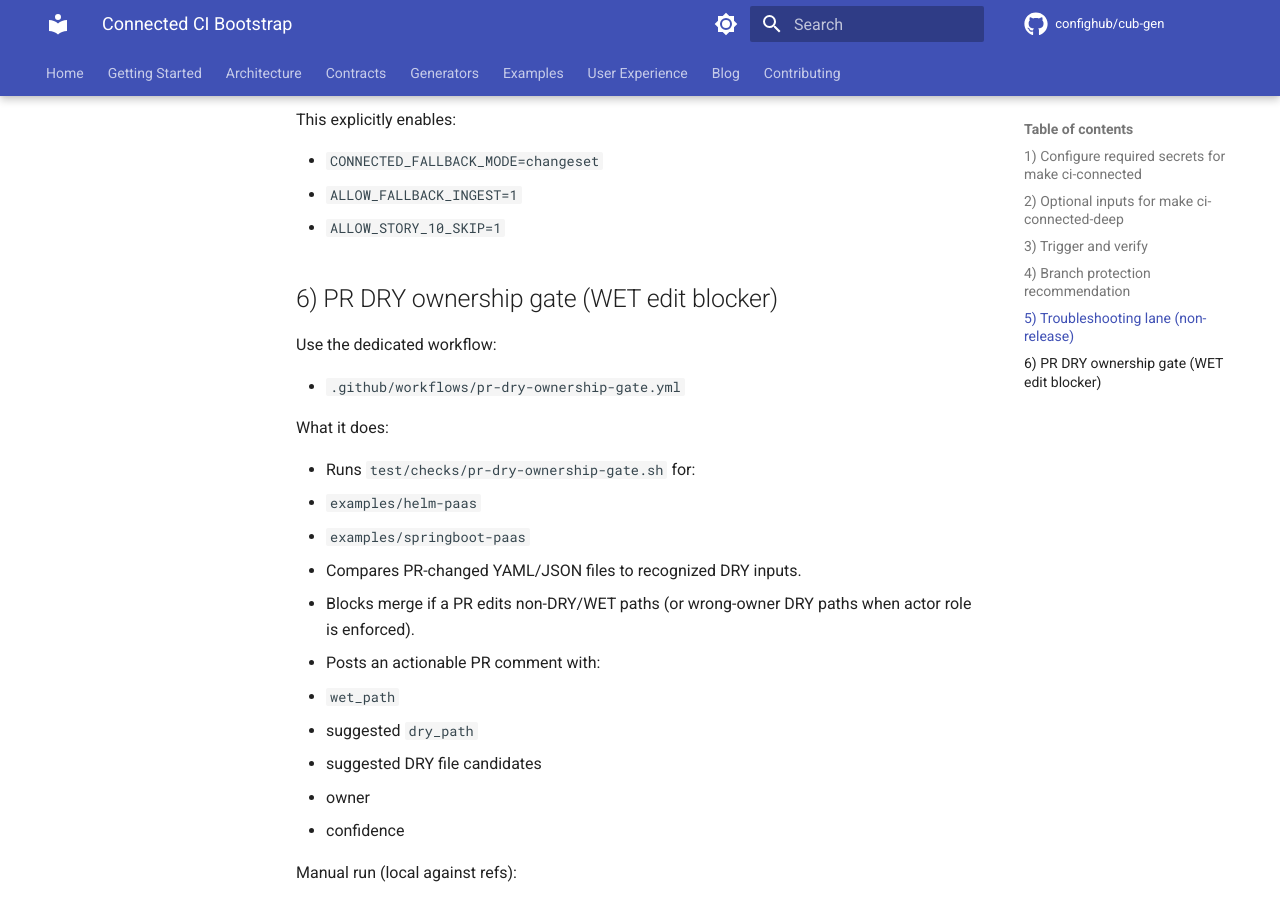
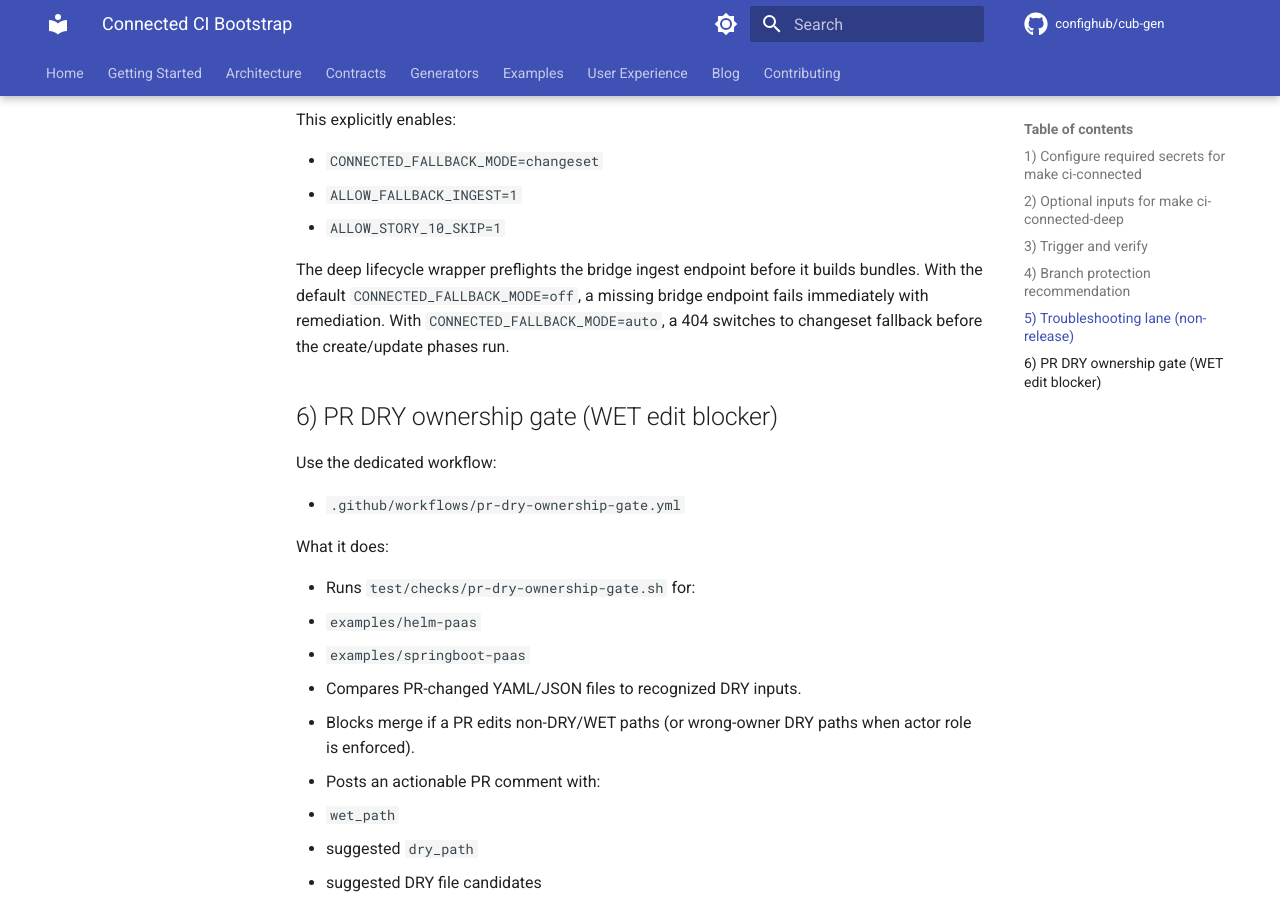
Before and after one commit to confighub/cub-gen, an MkDocs documentation site: the page built from docs/workflows/connected-ci-bootstrap.md, in a window 1280 px wide and 900 px high, scrolled down 1979 px. Built offline with MkDocs 1.6.1 and Material for MkDocs 9.7.7, drawn with Linux system fonts in a browser that asks for light colours; comment, search, counter and statistics services are not loaded.

Commit message:
Preflight connected bridge ingest endpoint

```diff
--- a/docs/workflows/connected-ci-bootstrap.md
+++ b/docs/workflows/connected-ci-bootstrap.md
@@ -83,6 +83,12 @@ This explicitly enables:
 - `ALLOW_FALLBACK_INGEST=1`
 - `ALLOW_STORY_10_SKIP=1`
 
+The deep lifecycle wrapper preflights the bridge ingest endpoint before it
+builds bundles. With the default `CONNECTED_FALLBACK_MODE=off`, a missing
+bridge endpoint fails immediately with remediation. With
+`CONNECTED_FALLBACK_MODE=auto`, a 404 switches to changeset fallback before the
+create/update phases run.
+
 ## 6) PR DRY ownership gate (WET edit blocker)
 
 Use the dedicated workflow:
```
Also changed, not shown: examples/demo/README.md (+8 -3 lines), 3 other files.
